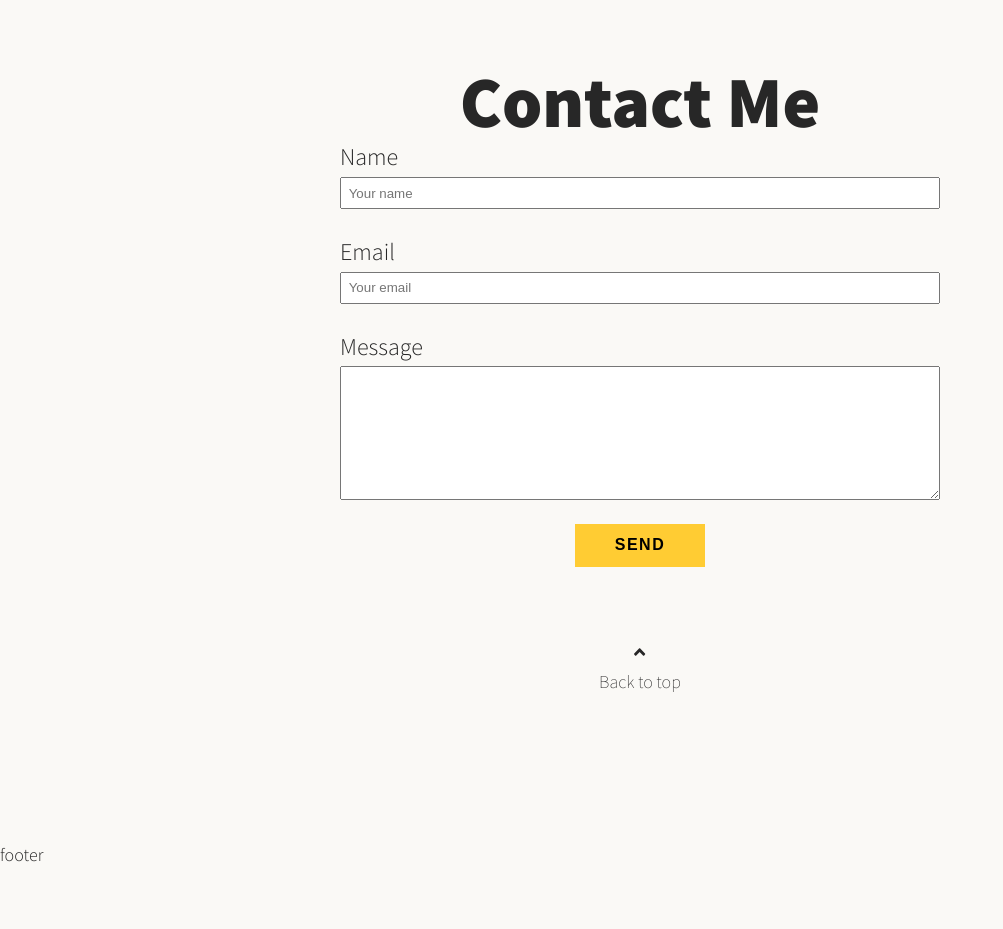
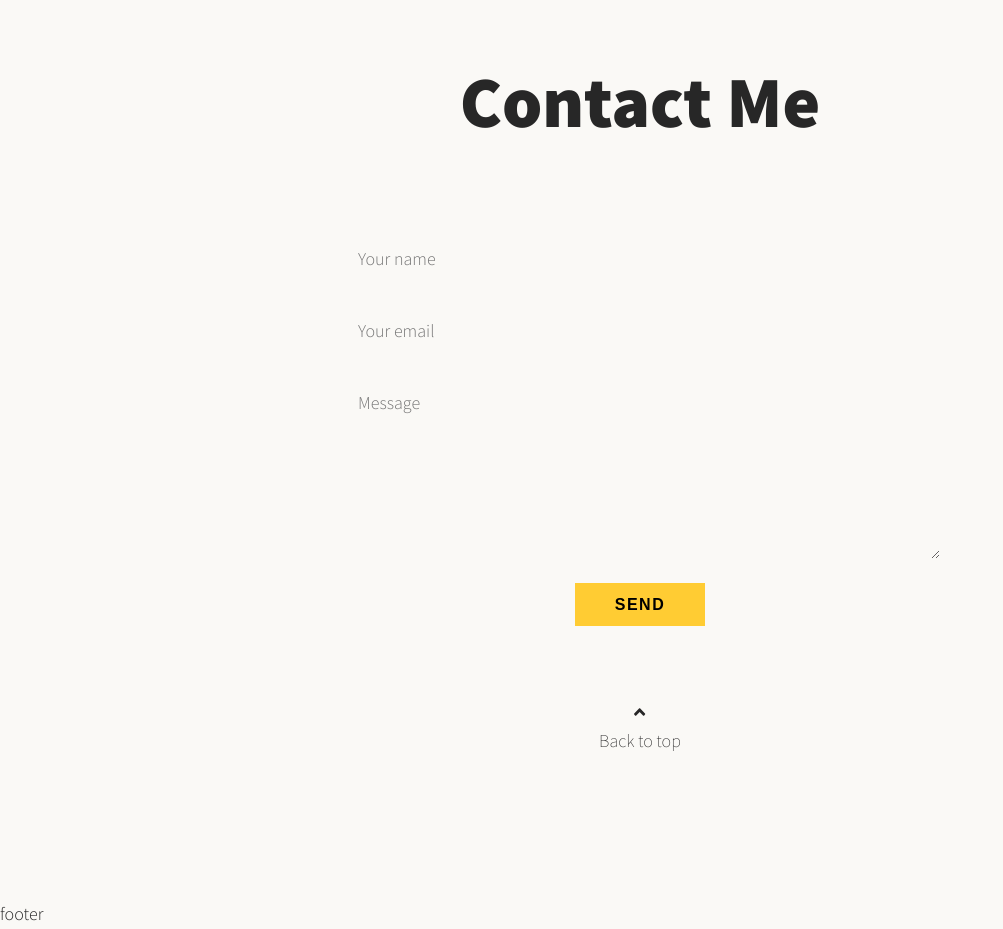
Before and after one commit to De1ain/de1ain.github.io, a Next.js app: page / in a window 1280 px wide. Shown: the part 2720-3649 px from the top of the page, without its empty margins (0-1003 px from the left). Before the commit the page ends 3590 px from the top, so only its background shows below. Built offline with nearby package versions, Linux system fonts and the light colour scheme.

Commit message:
Styling changes

```diff
--- a/components/ContactForm.js
+++ b/components/ContactForm.js
@@ -12,7 +12,6 @@ const ContactForm = () => {
             </header>
             <form className={styles.form} autoComplete="off">
                 <span className={styles.form__elem}>
-                    <label className={styles.form__label} htmlFor="name">Name</label>
                     <input
                         className={styles.form__input}
                         id="name"
@@ -22,7 +21,6 @@ const ContactForm = () => {
                     />
                 </span>
                 <span className={styles.form__elem}>
-                    <label className={styles.form__label} htmlFor="email">Email</label>
                     <input
                         className={styles.form__input}
                         id="email"
@@ -32,12 +30,12 @@ const ContactForm = () => {
                     />
                 </span>
                 <span className={styles.form__elem}>
-                    <label className={styles.form__label} htmlFor="message">Message</label>
                     <textarea
                         className={styles.form__textarea}
                         id="message"
                         rows="5"
                         cols="40"
+                        placeholder="Message"
                     />
                 </span>
                 <button
--- a/components/ContactForm.module.css
+++ b/components/ContactForm.module.css
@@ -6,7 +6,7 @@
   display: flex;
   flex-direction: column;
   max-width: 600px;
-  margin: 0 auto;
+  margin: 4em auto 0;
   font-size: var(--fs-h3);
 }
 
@@ -30,7 +30,11 @@
 .form__input,
 .form__textarea {
   width: 100%;
-  padding: 0.5em;
+  padding: 0.7em 1em;
+  border: 0;
+  background: var(--color-light-gray);
+  font-size: var(--fs-body);
+  font-family: inherit;
 }
 
 .form__submit-btn {
```
